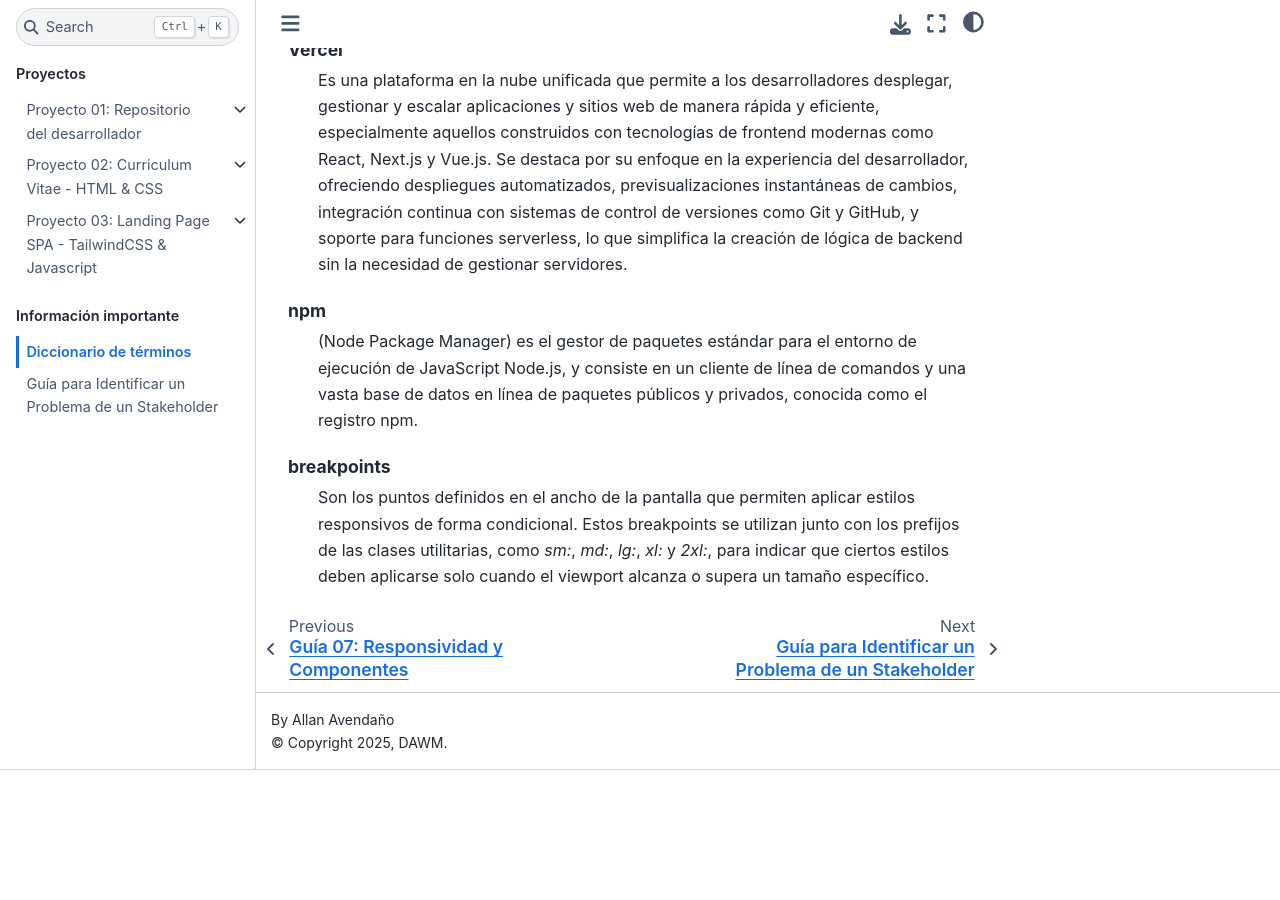
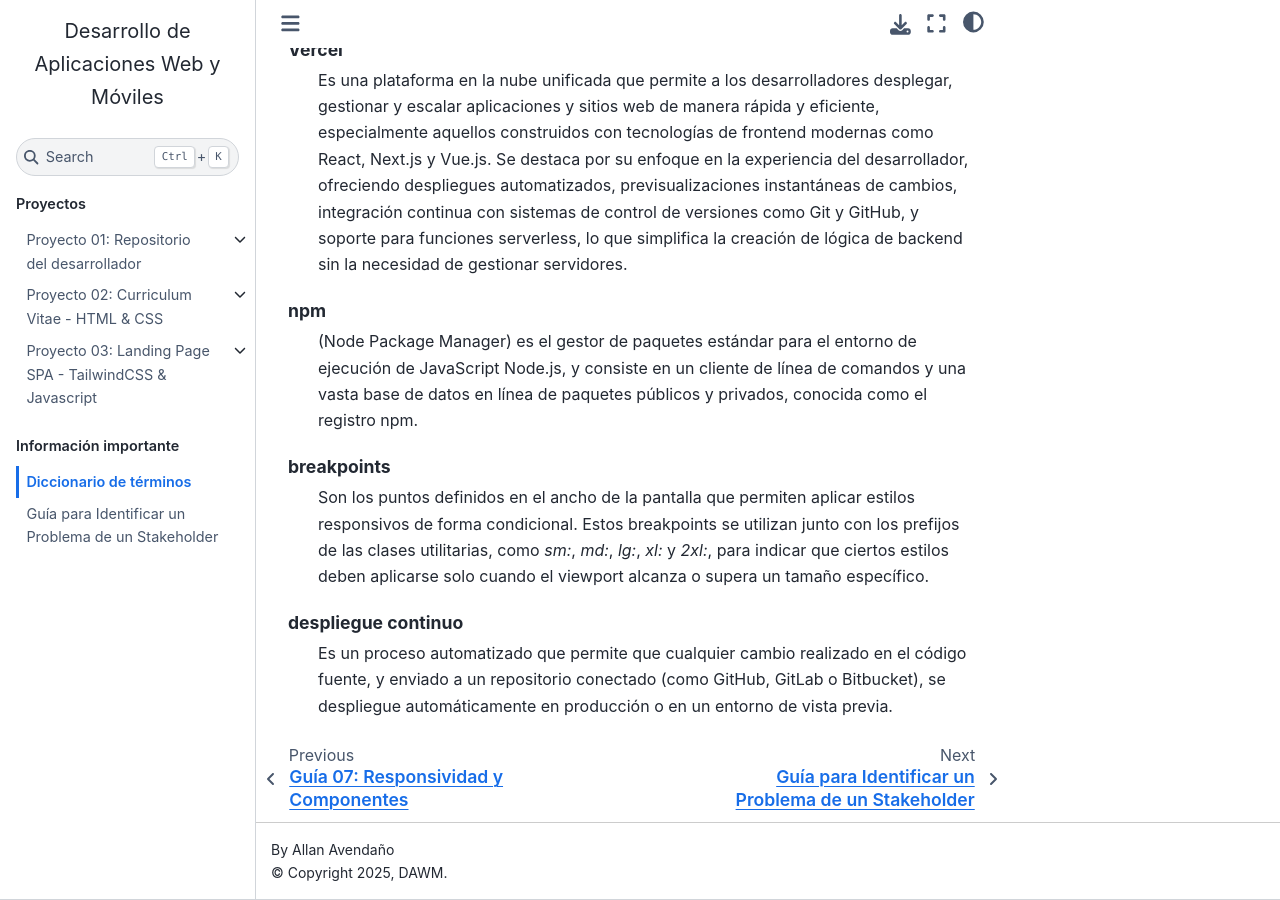
Before and after one commit to DAWMFIEC/DAWM-AI, a Sphinx documentation site: the page built from docs/source/informacion/diccionario.rst, in a window 1280 px wide and 900 px high, scrolled down 5363 px. Built offline with Sphinx 7.4.7 and the Sphinx Book theme 1.1.4, drawn with Linux system fonts in a browser that asks for light colours; pages that are not in the unit, such as notebooks, are missing from menus; before the commit the page ends 6133 px from its top, so only the background shows below that.

Commit message:
despliegue continuo

```diff
--- a/docs/source/guias/guia07.rst
+++ b/docs/source/guias/guia07.rst
@@ -128,7 +128,7 @@
 Vercel
 ------
 
-1. Revise
+1. Verifique el :term:`despliegue continuo (CD)` del proyecto en Vercel.
 
 Conclusiones
 ============
--- a/docs/source/informacion/diccionario.rst
+++ b/docs/source/informacion/diccionario.rst
@@ -141,3 +141,6 @@
 
     breakpoints
         Son los puntos definidos en el ancho de la pantalla que permiten aplicar estilos responsivos de forma condicional. Estos breakpoints se utilizan junto con los prefijos de las clases utilitarias, como `sm:`, `md:`, `lg:`, `xl:` y `2xl:`, para indicar que ciertos estilos deben aplicarse solo cuando el viewport alcanza o supera un tamaño específico.
+
+    despliegue continuo
+        Es un proceso automatizado que permite que cualquier cambio realizado en el código fuente, y enviado a un repositorio conectado (como GitHub, GitLab o Bitbucket), se despliegue automáticamente en producción o en un entorno de vista previa.
```
